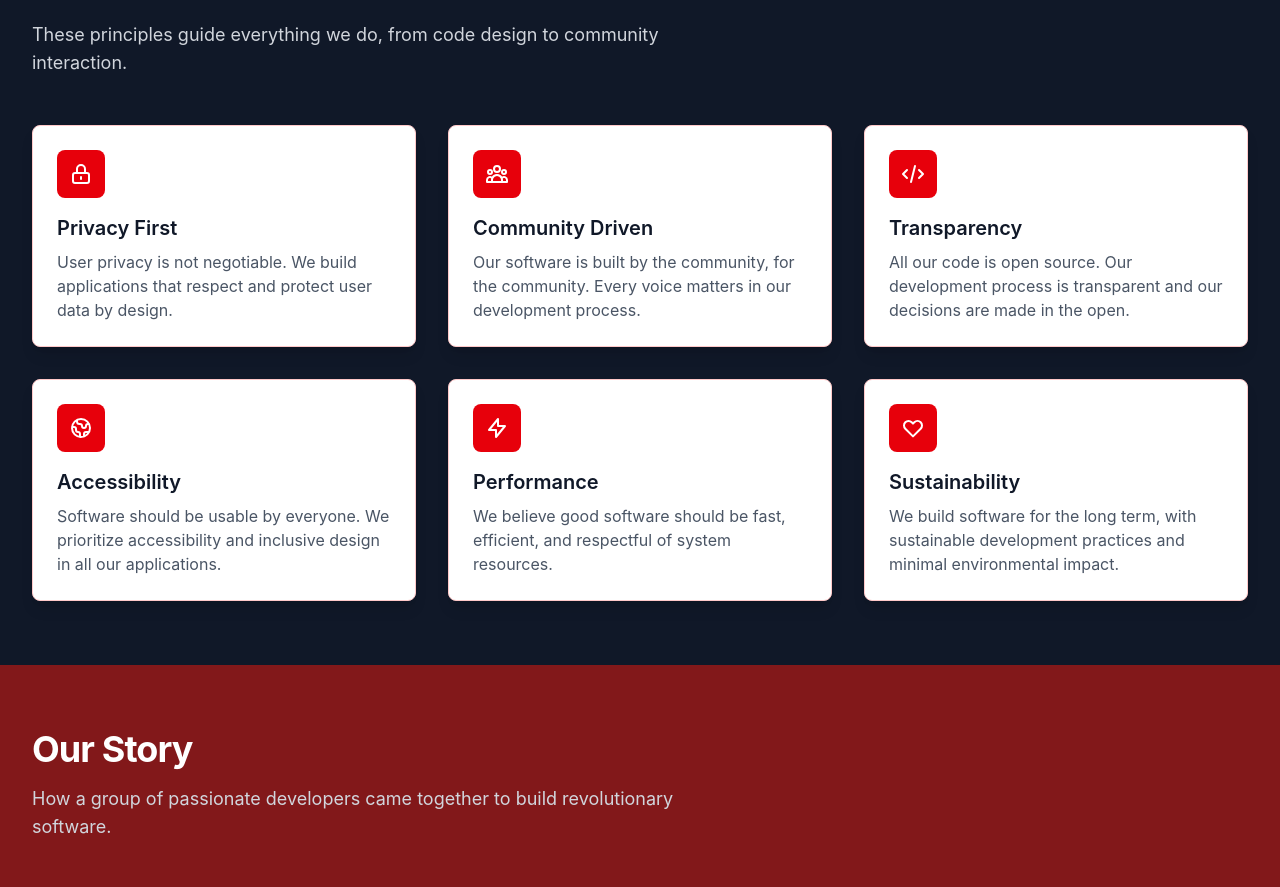
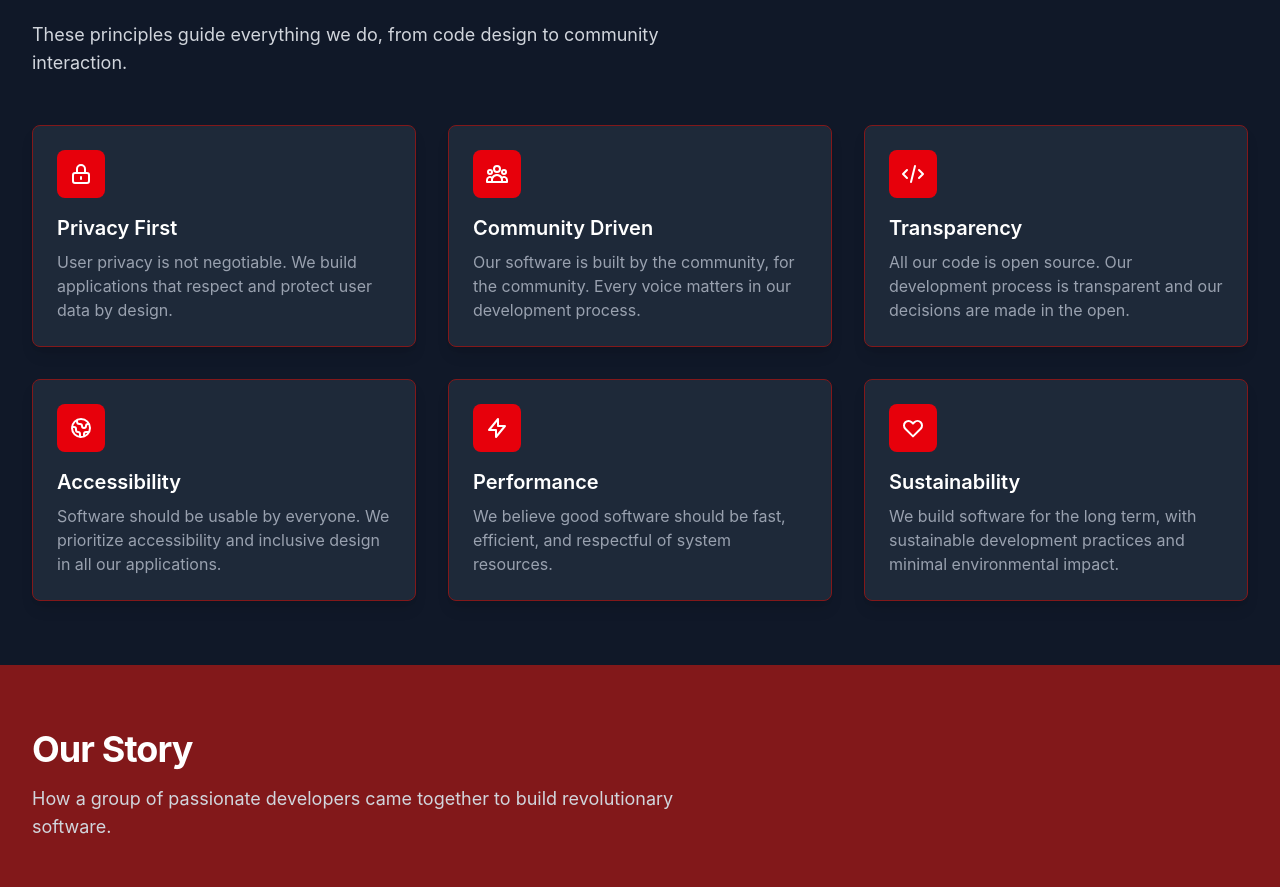
Before and after one commit to openlyst/openlyst, a SvelteKit app: page /about in a window 1280 px wide. Shown: the part 1232-2119 px from the top of the page. Built offline with nearby package versions, Linux system fonts and the light colour scheme.

Commit message:
Update card backgrounds and text colors for improved contrast and readability

```diff
--- a/src/routes/about/+page.svelte
+++ b/src/routes/about/+page.svelte
@@ -84,64 +84,64 @@
 >
   {#snippet children()}
     <div class="grid grid-cols-1 md:grid-cols-2 lg:grid-cols-3 gap-8">
-      <div class="bg-white rounded-lg shadow-lg p-6 border border-red-200">
+      <div class="bg-gray-800 rounded-lg shadow-lg p-6 border border-red-900">
         <div class="w-12 h-12 bg-red-600 rounded-lg flex items-center justify-center mb-4">
           <svg class="w-6 h-6 text-white" fill="none" stroke="currentColor" viewBox="0 0 24 24">
             <path stroke-linecap="round" stroke-linejoin="round" stroke-width="2" d="M12 15v2m-6 4h12a2 2 0 002-2v-6a2 2 0 00-2-2H6a2 2 0 00-2 2v6a2 2 0 002 2zm10-10V7a4 4 0 00-8 0v4h8z" />
           </svg>
         </div>
-        <h3 class="text-xl font-semibold text-gray-900 mb-2">Privacy First</h3>
-        <p class="text-gray-600">User privacy is not negotiable. We build applications that respect and protect user data by design.</p>
+        <h3 class="text-xl font-semibold text-white mb-2">Privacy First</h3>
+        <p class="text-gray-400">User privacy is not negotiable. We build applications that respect and protect user data by design.</p>
       </div>
 
-      <div class="bg-white rounded-lg shadow-lg p-6 border border-red-200">
+      <div class="bg-gray-800 rounded-lg shadow-lg p-6 border border-red-900">
         <div class="w-12 h-12 bg-red-600 rounded-lg flex items-center justify-center mb-4">
           <svg class="w-6 h-6 text-white" fill="none" stroke="currentColor" viewBox="0 0 24 24">
             <path stroke-linecap="round" stroke-linejoin="round" stroke-width="2" d="M17 20h5v-2a3 3 0 00-5.356-1.857M17 20H7m10 0v-2c0-.656-.126-1.283-.356-1.857M7 20H2v-2a3 3 0 015.356-1.857M7 20v-2c0-.656.126-1.283.356-1.857m0 0a5.002 5.002 0 019.288 0M15 7a3 3 0 11-6 0 3 3 0 016 0zm6 3a2 2 0 11-4 0 2 2 0 014 0zM7 10a2 2 0 11-4 0 2 2 0 014 0z" />
           </svg>
         </div>
-        <h3 class="text-xl font-semibold text-gray-900 mb-2">Community Driven</h3>
-        <p class="text-gray-600">Our software is built by the community, for the community. Every voice matters in our development process.</p>
+        <h3 class="text-xl font-semibold text-white mb-2">Community Driven</h3>
+        <p class="text-gray-400">Our software is built by the community, for the community. Every voice matters in our development process.</p>
       </div>
 
-      <div class="bg-white rounded-lg shadow-lg p-6 border border-red-200">
+      <div class="bg-gray-800 rounded-lg shadow-lg p-6 border border-red-900">
         <div class="w-12 h-12 bg-red-600 rounded-lg flex items-center justify-center mb-4">
           <svg class="w-6 h-6 text-white" fill="none" stroke="currentColor" viewBox="0 0 24 24">
             <path stroke-linecap="round" stroke-linejoin="round" stroke-width="2" d="M10 20l4-16m4 4l4 4-4 4M6 16l-4-4 4-4" />
           </svg>
         </div>
-        <h3 class="text-xl font-semibold text-gray-900 mb-2">Transparency</h3>
-        <p class="text-gray-600">All our code is open source. Our development process is transparent and our decisions are made in the open.</p>
+        <h3 class="text-xl font-semibold text-white mb-2">Transparency</h3>
+        <p class="text-gray-400">All our code is open source. Our development process is transparent and our decisions are made in the open.</p>
       </div>
 
-      <div class="bg-white rounded-lg shadow-lg p-6 border border-red-200">
+      <div class="bg-gray-800 rounded-lg shadow-lg p-6 border border-red-900">
         <div class="w-12 h-12 bg-red-600 rounded-lg flex items-center justify-center mb-4">
           <svg class="w-6 h-6 text-white" fill="none" stroke="currentColor" viewBox="0 0 24 24">
             <path stroke-linecap="round" stroke-linejoin="round" stroke-width="2" d="M3.055 11H5a2 2 0 012 2v1a2 2 0 002 2 2 2 0 012 2v2.945M8 3.935V5.5A2.5 2.5 0 0010.5 8h.5a2 2 0 012 2 2 2 0 104 0 2 2 0 012-2h1.064M15 20.488V18a2 2 0 012-2h3.064M21 12a9 9 0 11-18 0 9 9 0 0118 0z" />
           </svg>
         </div>
-        <h3 class="text-xl font-semibold text-gray-900 mb-2">Accessibility</h3>
-        <p class="text-gray-600">Software should be usable by everyone. We prioritize accessibility and inclusive design in all our applications.</p>
+        <h3 class="text-xl font-semibold text-white mb-2">Accessibility</h3>
+        <p class="text-gray-400">Software should be usable by everyone. We prioritize accessibility and inclusive design in all our applications.</p>
       </div>
 
-      <div class="bg-white rounded-lg shadow-lg p-6 border border-red-200">
+      <div class="bg-gray-800 rounded-lg shadow-lg p-6 border border-red-900">
         <div class="w-12 h-12 bg-red-600 rounded-lg flex items-center justify-center mb-4">
           <svg class="w-6 h-6 text-white" fill="none" stroke="currentColor" viewBox="0 0 24 24">
             <path stroke-linecap="round" stroke-linejoin="round" stroke-width="2" d="M13 10V3L4 14h7v7l9-11h-7z" />
           </svg>
         </div>
-        <h3 class="text-xl font-semibold text-gray-900 mb-2">Performance</h3>
-        <p class="text-gray-600">We believe good software should be fast, efficient, and respectful of system resources.</p>
+        <h3 class="text-xl font-semibold text-white mb-2">Performance</h3>
+        <p class="text-gray-400">We believe good software should be fast, efficient, and respectful of system resources.</p>
       </div>
 
-      <div class="bg-white rounded-lg shadow-lg p-6 border border-red-200">
+      <div class="bg-gray-800 rounded-lg shadow-lg p-6 border border-red-900">
         <div class="w-12 h-12 bg-red-600 rounded-lg flex items-center justify-center mb-4">
           <svg class="w-6 h-6 text-white" fill="none" stroke="currentColor" viewBox="0 0 24 24">
             <path stroke-linecap="round" stroke-linejoin="round" stroke-width="2" d="M4.318 6.318a4.5 4.5 0 000 6.364L12 20.364l7.682-7.682a4.5 4.5 0 00-6.364-6.364L12 7.636l-1.318-1.318a4.5 4.5 0 00-6.364 0z" />
           </svg>
         </div>
-        <h3 class="text-xl font-semibold text-gray-900 mb-2">Sustainability</h3>
-        <p class="text-gray-600">We build software for the long term, with sustainable development practices and minimal environmental impact.</p>
+        <h3 class="text-xl font-semibold text-white mb-2">Sustainability</h3>
+        <p class="text-gray-400">We build software for the long term, with sustainable development practices and minimal environmental impact.</p>
       </div>
     </div>
   {/snippet}
```
